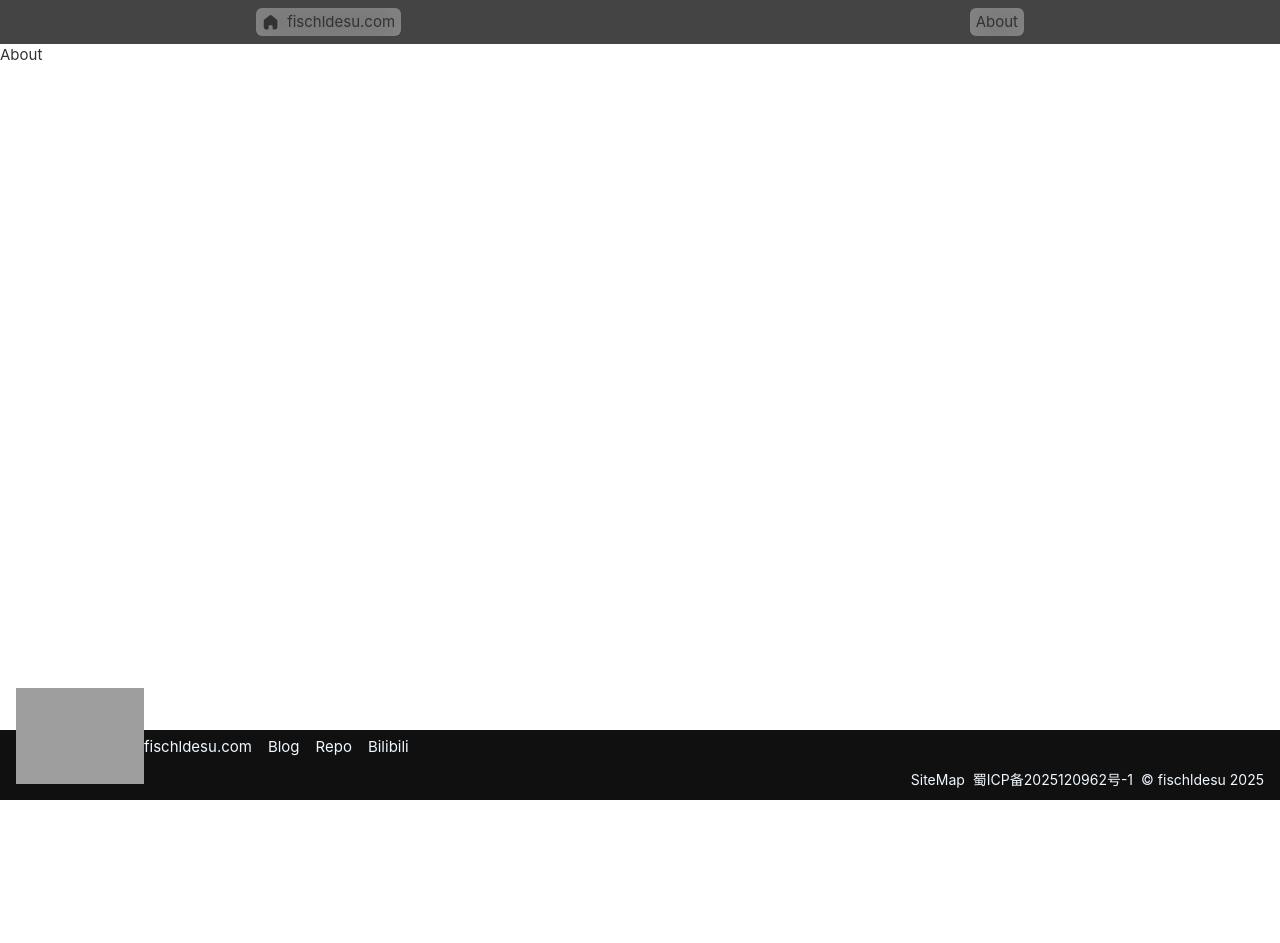
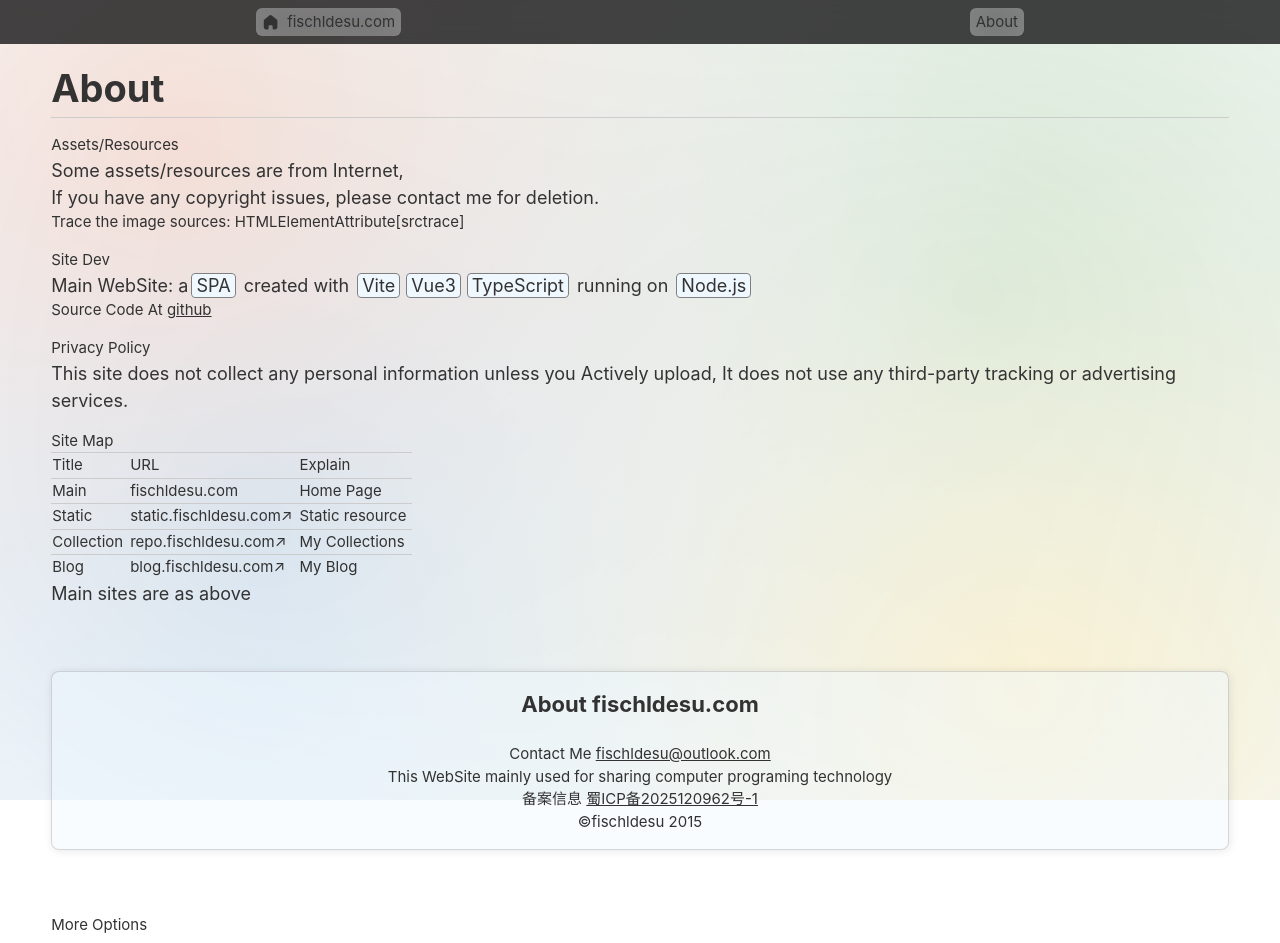
Before and after one commit to fischldesu/fischldesu.com, a Vue app: page /about in a window 1280 px wide. Shown: the top 943 px of the page. Before the commit the page ends 800 px from the top, so only its background shows below. Built offline with nearby package versions, Linux system fonts and the light colour scheme; grey boxes are pictures that could not be loaded; what @inspira-ui/plugins would draw is missing.

Commit message:
finished about-page

```diff
--- a/src/components/AppFooter.vue
+++ b/src/components/AppFooter.vue
@@ -132,8 +132,7 @@
   }
 
   footer>img {
-    bottom: 55%;
-    transform: translateY(50%);
+    top: 0;
     left: unset;
     right: 16px;
   }
--- a/src/views/AboutView.vue
+++ b/src/views/AboutView.vue
@@ -4,12 +4,248 @@
 
 <template>
   <div class="about-view">
+    <div class="background-container">
+      <svg xmlns="http://www.w3.org/2000/svg" width="1920" height="1080" fill="none" viewBox="0 0 1920 1080"
+        preserveAspectRatio="none">
+        <g opacity=".2" clip-path="url(#E)">
+          <path
+            d="M1466.4 1795.2c950.37 0 1720.8-627.52 1720.8-1401.6S2416.77-1008 1466.4-1008-254.4-380.482-254.4 393.6s770.428 1401.6 1720.8 1401.6z"
+            fill="url(#A)"></path>
+          <path
+            d="M394.2 1815.6c746.58 0 1351.8-493.2 1351.8-1101.6S1140.78-387.6 394.2-387.6-957.6 105.603-957.6 714-352.38 1815.6 394.2 1815.6z"
+            fill="url(#B)"></path>
+          <path
+            d="M1548.6 1885.2c631.92 0 1144.2-417.45 1144.2-932.4S2180.52 20.4 1548.6 20.4 404.4 437.85 404.4 952.8s512.276 932.4 1144.2 932.4z"
+            fill="url(#C)"></path>
+          <path
+            d="M265.8 1215.6c690.246 0 1249.8-455.595 1249.8-1017.6S956.046-819.6 265.8-819.6-984-364.005-984 198-424.445 1215.6 265.8 1215.6z"
+            fill="url(#D)"></path>
+        </g>
+        <defs>
+          <radialGradient id="A" cx="0" cy="0" r="1" gradientUnits="userSpaceOnUse"
+            gradientTransform="translate(1466.4 393.6) rotate(90) scale(1401.6 1720.8)">
+            <stop stop-color="#107c10"></stop>
+            <stop offset="1" stop-color="#c4c4c4" stop-opacity="0"></stop>
+          </radialGradient>
+          <radialGradient id="B" cx="0" cy="0" r="1" gradientUnits="userSpaceOnUse"
+            gradientTransform="translate(394.2 714) rotate(90) scale(1101.6 1351.8)">
+            <stop stop-color="#0078d4"></stop>
+            <stop offset="1" stop-color="#c4c4c4" stop-opacity="0"></stop>
+          </radialGradient>
+          <radialGradient id="C" cx="0" cy="0" r="1" gradientUnits="userSpaceOnUse"
+            gradientTransform="translate(1548.6 952.8) rotate(90) scale(932.4 1144.2)">
+            <stop stop-color="#ffb900" stop-opacity=".75"></stop>
+            <stop offset="1" stop-color="#c4c4c4" stop-opacity="0"></stop>
+          </radialGradient>
+          <radialGradient id="D" cx="0" cy="0" r="1" gradientUnits="userSpaceOnUse"
+            gradientTransform="translate(265.8 198) rotate(90) scale(1017.6 1249.8)">
+            <stop stop-color="#d83b01" stop-opacity=".75"></stop>
+            <stop offset="1" stop-color="#c4c4c4" stop-opacity="0"></stop>
+          </radialGradient>
+          <clipPath id="E">
+            <path fill="#fff" d="M0 0h1920v1080H0z"></path>
+          </clipPath>
+        </defs>
+      </svg>
+    </div>
     <h1>About</h1>
+    <section id="about-site-resource">
+      <h3>Assets/Resources</h3>
+      <p class="content">Some assets/resources are from Internet, <br>If you have any copyright issues, please contact
+        me
+        for deletion.</p>
+      <p class="content-attach">Trace the image sources: <span>HTMLElementAttribute[srctrace]</span></p>
+    </section>
+    <section id="about-site-dev">
+      <h3>Site Dev</h3>
+      <p class="content">Main WebSite: a<span>SPA</span> created with
+        <span>Vite</span>
+        <span>Vue3</span>
+        <span>TypeScript</span>
+        running on
+        <span>Node.js</span>
+      </p>
+      <p class="content-attach">
+        Source Code At <a href="/">github</a>
+      </p>
+    </section>
+    <section id="about-site-privacy">
+      <h3>Privacy Policy</h3>
+      <p class="content">This site does not collect any personal information unless you Actively upload, It does not use
+        any third-party tracking or advertising services.
+      </p>
+    </section>
+    <section id="about-simple-site-map">
+      <h3>Site Map</h3>
+      <table>
+        <tbody>
+          <tr>
+            <td>Title</td>
+            <td>URL</td>
+            <td>Explain</td>
+          </tr>
+          <tr>
+            <td>Main</td>
+            <td><router-link to="/">fischldesu.com</router-link> </td>
+            <td>Home Page</td>
+          </tr>
+          <tr>
+            <td>Static</td>
+            <td><a target="_blank" href="https://static.fischldesu.com/files">static.fischldesu.com</a></td>
+            <td>Static resource</td>
+          </tr>
+          <tr>
+            <td>Collection</td>
+            <td><a target="_blank" href="">repo.fischldesu.com</a></td>
+            <td>My Collections</td>
+          </tr>
+          <tr>
+            <td>Blog</td>
+            <td><a target="_blank" href="">blog.fischldesu.com</a></td>
+            <td>My Blog</td>
+          </tr>
+        </tbody>
+      </table>
+      <p class="content">Main sites are as above</p>
+    </section>
+    <div class="bar">
+      <h2>About fischldesu.com</h2>
+      <br>
+      <p class="content-attach">Contact Me <a href="mailto://fischldesu@outlook.com">fischldesu@outlook.com</a></p>
+      <p class="content-attach">This WebSite mainly used for sharing computer programing technology</p>
+      <p class="content-attach">备案信息 <a href="https://beian.miit.gov.cn/">蜀ICP备2025120962号-1</a></p>
+      <p class="content-attach">©fischldesu 2015</p>
+    </div>
+    <section id="about-more">
+      <h3>More Options</h3>
+      <div style="margin-top: 8px; display: flex; flex-direction: column; gap: 14px;">
+        <button>Clear All Cross-Origin Data</button>
+      </div>
+    </section>
+    <div style="display: block; height: 64px;"><br></div>
   </div>
 </template>
 
 <style scoped>
 .about-view {
+  padding: 0 4vw;
+}
 
+.background-container {
+  width: 100%;
+  height: 100vh;
+  position: fixed;
+  top: 0;
+  left: 0;
+  z-index: -1;
+}
+
+.background-container>svg {
+  width: 100%;
+  height: 100%;
+}
+
+.bar {
+  margin: 64px 0;
+  width: 100%;
+  background-color: rgba(240, 248, 255, 0.45);
+  border-radius: 8px;
+  border: 1px solid rgba(128, 128, 128, 0.3);
+  box-shadow: 1px 1px 8px rgba(32, 32, 32, 0.1);
+  padding: 16px;
+  text-align: center;
+}
+
+section {
+  margin-bottom: 16px;
+}
+
+h1 {
+  font-size: 38px;
+  font-weight: bold;
+  margin: 16px 0;
+  color: #333;
+  border-bottom: 1px solid #ccc;
+}
+
+h2 {
+  font-size: 22px;
+  font-weight: bold;
+}
+
+.content {
+  font-size: 18px;
+  color: #333;
+}
+
+.content>span {
+  border-radius: 4px;
+  background-color: aliceblue;
+  border: 1px solid gray;
+  padding: 1px 4px;
+  margin: 0 3px;
+}
+
+.content-attach>a {
+  position: relative;
+  text-decoration: underline;
+  transition: color 0.3s ease;
+}
+
+.content-attach>a:hover {
+  color: dodgerblue;
+}
+
+.content-attach>a:hover::after {
+  content: '↑';
+  position: absolute;
+  transform: rotate(30deg) translateX(2px);
+  font-size: 14px;
+}
+
+tr {
+  border-top: 1px solid #ccc;
+}
+
+tr>td {
+  padding-right: 6px;
+}
+
+tr>td>a {
+  transition: color 0.3s ease;
+}
+
+tr>td>a:hover {
+  color: dodgerblue;
+}
+
+tr>td>a[target]::after {
+  content: '↗';
+}
+
+button {
+  width: fit-content;
+  padding: 4px 16px;
+  border-radius: 10px;
+  border: 0;
+  background-color: rgb(255, 56, 86);
+  letter-spacing: 1.5px;
+  font-size: 15px;
+  transition: all 0.3s ease;
+  box-shadow: rgb(201, 46, 70) 0px 10px 0px 0px;
+  color: hsl(0, 0%, 100%);
+  cursor: pointer;
+}
+
+button:hover {
+  transform: translateY(4px);
+  box-shadow: rgb(201, 46, 70) 0px 7px 0px 0px;
+}
+
+button:active {
+  background-color: rgb(255, 56, 86);
+  box-shadow: rgb(201, 46, 70) 0px 0px 0px 0px;
+  transform: translateY(12px);
+  transition: 200ms;
 }
 </style>
```
